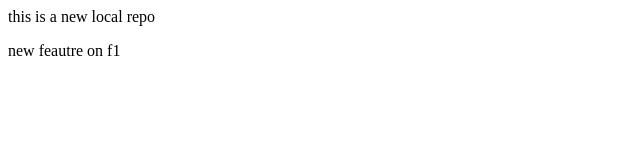
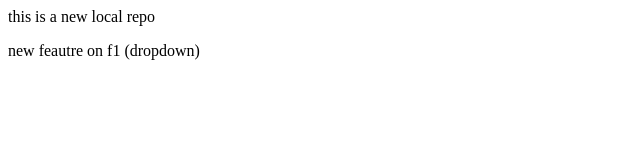
Before and after one commit to vaishnavv04/localrepo, a plain HTML site: page index.html in a window 1280 px wide. Shown: the full height of the page, 0-640 px from the left. Drawn offline with Linux system fonts and the light colour scheme.

```diff
--- a/index.html
+++ b/index.html
@@ -1,2 +1,2 @@
 <p>this is a new local repo</p>
-<p>new feautre on f1</p>
+<p>new feautre on f1 (dropdown) </p>
```
